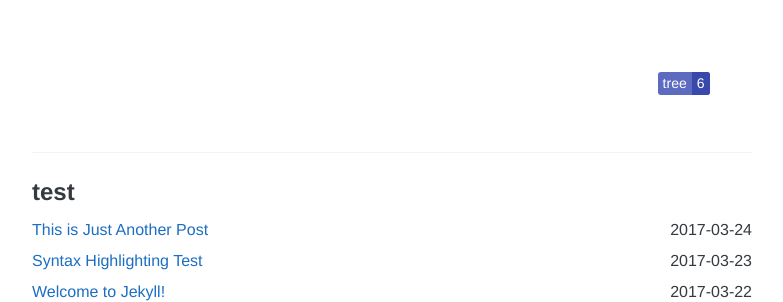
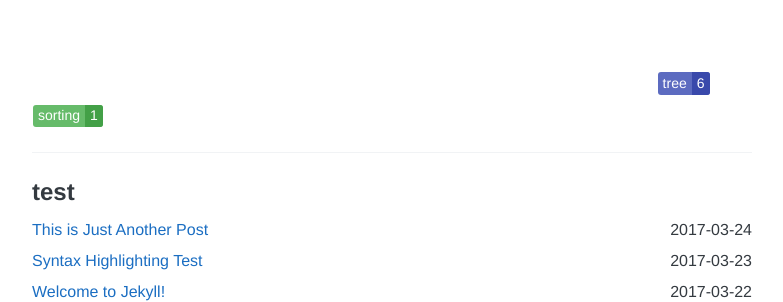
Before and after one commit to nhannguyen95/nhannguyen95.github.io, a Jekyll site: the page built from tags/index.html, in a window 1280 px wide. Shown: the part 262-564 px from the top of the page, without its empty margins (248-1031 px from the left). Built offline with Jekyll 4.4.1, drawn with Linux system fonts in a browser that asks for light colours; nearby versions of some CDN libraries.

Commit message:
tag color

```diff
--- a/_sass/_variables.scss
+++ b/_sass/_variables.scss
@@ -24,6 +24,8 @@ $red-400: #EF5350;
 $red-600: #E53935;
 $light-blue-400: #29B6F6;
 $light-blue-600: #039BE5;
+$green-400: #66BB6A;
+$green-600: #43A047;
 
 // Font stacks
 $helvetica: Helvetica, Arial, sans-serif;
@@ -74,6 +76,8 @@ $tag-index-label-background-color-mooc: $red-400;
 $tag-index-count-background-color-mooc: $red-600;
 $tag-index-label-background-color-coursera: $light-blue-400;
 $tag-index-count-background-color-coursera: $light-blue-600;
+$tag-index-label-background-color-sorting: $green-400;
+$tag-index-count-background-color-sorting: $green-600;
 
 $footer-border-color: $oc-gray-2;
 $footer-background-color: $oc-gray-1;
--- a/style.scss
+++ b/style.scss
@@ -707,3 +707,11 @@ footer {
 #tag-count-coursera {
   background-color: $tag-index-count-background-color-coursera !important;
 }
+
+#tag-sorting {
+  background-color: $tag-index-label-background-color-sorting !important;
+}
+
+#tag-count-sorting {
+  background-color: $tag-index-count-background-color-sorting !important;
+}
```
